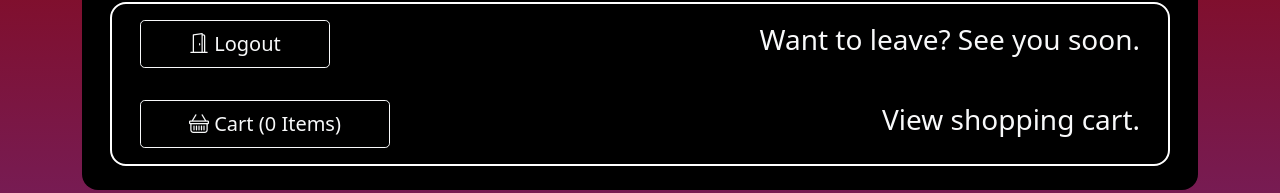
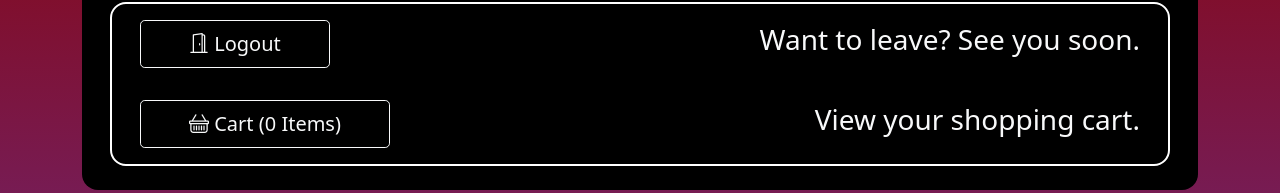
Before and after one commit to glehu/cwo_web, a Vue app: page /account in a window 1280 px wide. Shown: the part 296-489 px from the top of the page. Built offline with nearby package versions, Linux system fonts and the light colour scheme; what chunk would draw is missing.

Commit message:
Spelling error

```diff
--- a/src/views/Account.vue
+++ b/src/views/Account.vue
@@ -30,7 +30,7 @@
                       v-on:click="showCart">
                 <i class="bi bi-basket"></i> Cart ({{ this.$store.state.cart.length }} Items)
               </button>
-              <h3 class="">View shopping cart.</h3>
+              <h3 class="">View your shopping cart.</h3>
             </div>
           </section>
         </div>
```
